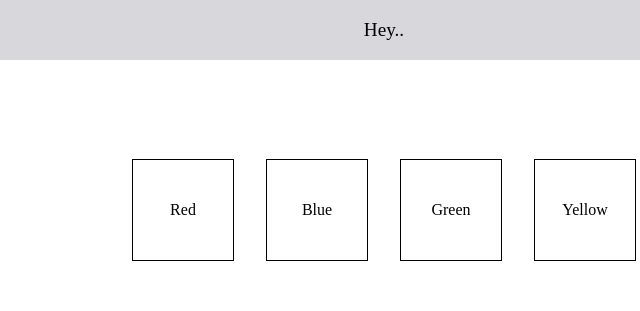
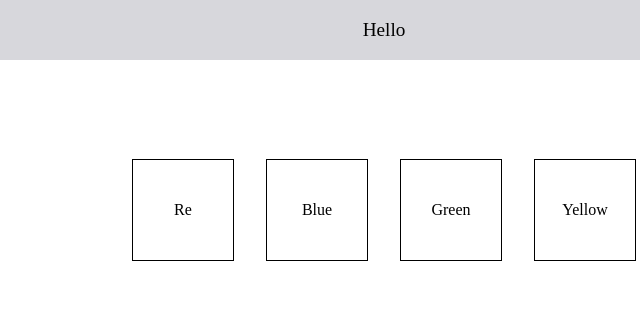
Before and after one commit to rohitprajapati23/assignment_3, a plain HTML site: page index.html in a window 1280 px wide. Shown: the top 311 px of the page, 256-896 px from the left. Drawn offline with Linux system fonts and the light colour scheme.

Commit message:
Update index.html

```diff
--- a/index.html
+++ b/index.html
@@ -9,11 +9,11 @@
 <body>
 
     <div class="header">
-        <p id="para">Hey..</p>
+        <p id="para">Hello</p>
     </div>
 
     <div class="container">
-        <div class="box" id="box-1">Red</div>
+        <div class="box" id="box-1">Re</div>
         <div class="box" id="box-2">Blue</div>
         <div class="box" id="box-3">Green</div>
         <div class="box" id="box-4">Yellow</div>
```
